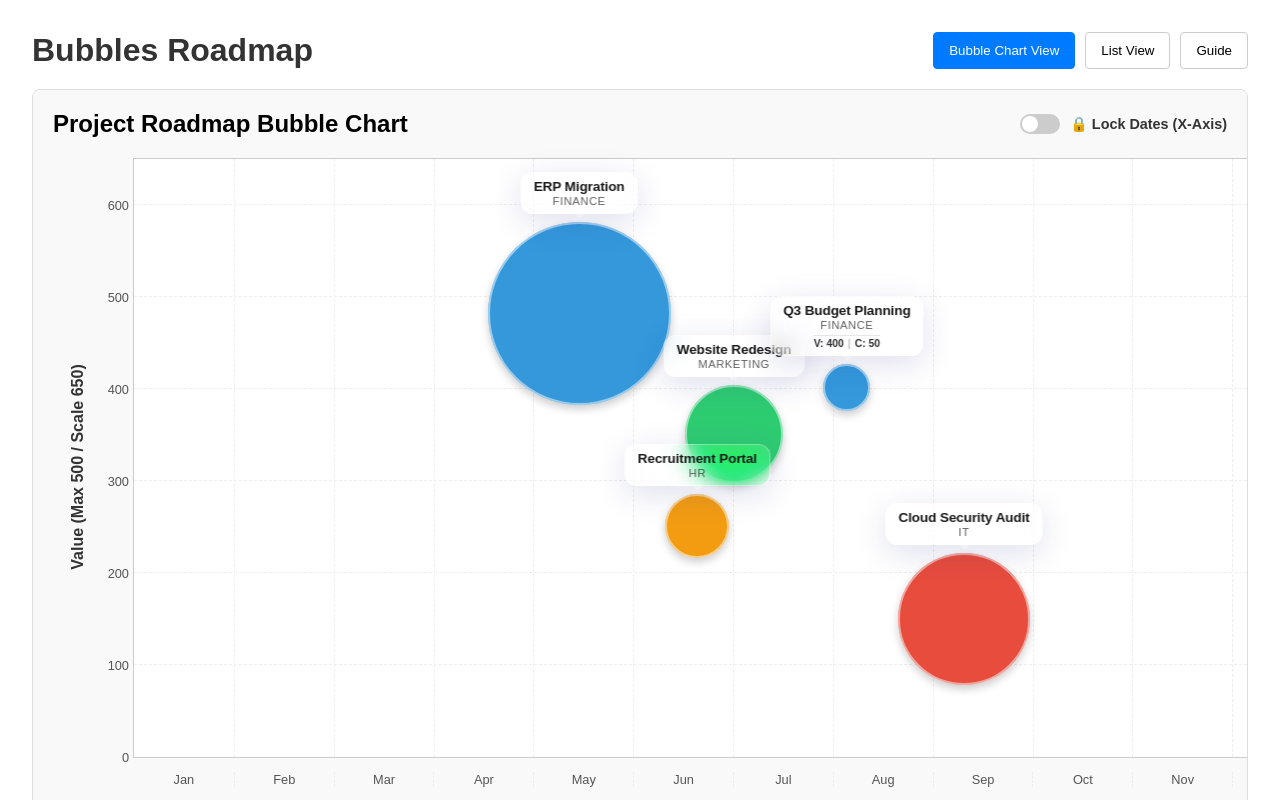
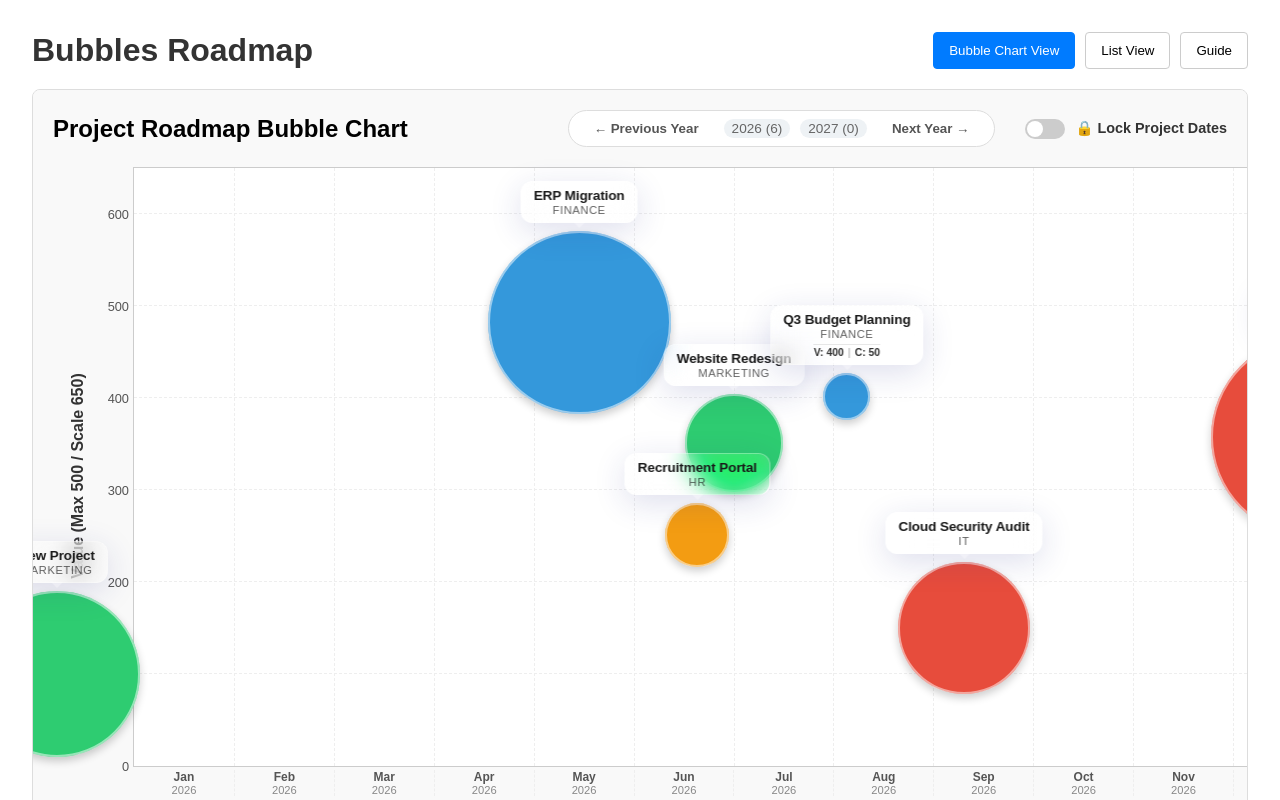
Before and after one commit to briensbe/bubbles-roadmap, an Angular app: page / in a window 1280 px wide. Shown: the top 800 px of the page. Built offline with nearby package versions, Linux system fonts and the light colour scheme; what lucide-angular, ngx-markdown would draw is missing.

Commit message:
navigation entre projets avec 2 années visibles

```diff
--- a/src/app/models/project.constants.ts
+++ b/src/app/models/project.constants.ts
@@ -12,4 +12,20 @@ export const DEFAULT_PROJECTS: ProjectBubble[] = [
     { id: 3, name: 'Cloud Security Audit', service: 'IT', complexity: 300, value: 150, startDate: new Date(2026, 8, 10) }, // September
     { id: 4, name: 'Recruitment Portal', service: 'HR', complexity: 100, value: 250, startDate: new Date(2026, 5, 20) }, // June
     { id: 5, name: 'Q3 Budget Planning', service: 'Finance', complexity: 50, value: 400, startDate: new Date(2026, 7, 5) }, // August
+    {
+        id: 6,
+        name: "New Project",
+        service: "IT",
+        complexity: 500,
+        value: 356,
+        startDate: new Date("2026-12-25T00:00:00.000Z")
+    },
+    {
+        id: 7,
+        name: "New Project",
+        service: "Marketing",
+        complexity: 400,
+        value: 100,
+        startDate: new Date("2025-12-08T00:00:00.000Z")
+    }
 ];
--- a/src/app/roadmap/roadmap.component.css
+++ b/src/app/roadmap/roadmap.component.css
@@ -20,6 +20,45 @@
 .roadmap-controls {
   display: flex;
   align-items: center;
+  gap: 20px;
+}
+
+.timeline-nav {
+  display: flex;
+  align-items: center;
+  gap: 15px;
+  background: white;
+  padding: 5px 15px;
+  border-radius: 20px;
+  border: 1px solid #ddd;
+}
+
+.nav-btn {
+  background: none;
+  border: none;
+  cursor: pointer;
+  font-weight: 600;
+  color: #555;
+  padding: 5px 10px;
+  border-radius: 4px;
+}
+
+.nav-btn:hover {
+  background-color: #f0f0f0;
+  color: #333;
+}
+
+.nav-indicators {
+  display: flex;
+  gap: 10px;
+  font-size: 0.85rem;
+  color: #666;
+}
+
+.count-badge {
+  background: #eef2f5;
+  padding: 2px 8px;
+  border-radius: 10px;
 }
 
 /* Toggle Switch Styles */
@@ -76,7 +115,7 @@ input:checked + .slider:before {
 
 .roadmap-grid {
   position: relative;
-  width: 1200px; /* Fixed width for the timeline (e.g., 100px per month * 12 months) */
+  width: 2400px; /* Width for 24 months (100px per month) */
   height: 600px; /* Fixed height for the Value axis */
   border: 1px solid #ccc;
   background-color: white;
@@ -126,9 +165,22 @@ input:checked + .slider:before {
 }
 
 .month-label {
-  flex-basis: calc(100% / 12);
+  flex-basis: calc(100% / 24); /* 1/24th width */
   text-align: center;
   border-left: 1px dashed #eee;
+  display: flex;
+  flex-direction: column;
+  justify-content: center;
+  font-size: 0.75rem;
+}
+
+.month-name {
+  font-weight: 600;
+}
+
+.month-year {
+  font-size: 0.7rem;
+  color: #888;
 }
 
 .month-label:first-child {
--- a/src/app/roadmap/roadmap.component.html
+++ b/src/app/roadmap/roadmap.component.html
@@ -3,6 +3,17 @@
     <h2>Project Roadmap Bubble Chart</h2>
 
     <div class="roadmap-controls">
+      <!-- Navigation -->
+      <div class="timeline-nav">
+        <button class="nav-btn" (click)="navigate(-12)">← Previous Year</button>
+        <span class="nav-indicators">
+          @for (count of projectCounts(); track count.year) {
+          <span class="count-badge">{{ count.year }} ({{ count.count }})</span>
+          }
+        </span>
+        <button class="nav-btn" (click)="navigate(12)">Next Year →</button>
+      </div>
+
       <label class="toggle-switch">
         <input
           type="checkbox"
@@ -10,7 +21,7 @@
           (change)="isXAxisLocked.set(!isXAxisLocked())"
         />
         <span class="slider"></span>
-        <span class="toggle-label">🔒 Lock Dates (X-Axis)</span>
+        <span class="toggle-label">🔒 Lock Project Dates</span>
       </label>
     </div>
   </div>
@@ -34,12 +45,17 @@
     } }
 
     <!-- Grid Lines X and X-Axis (Timeline) -->
-    @for (month of months; track month; let i = $index) {
-    <div class="grid-line-x" [style.left.%]="(i + 1) * (100 / 12)"></div>
+    <!-- Grid Lines X and X-Axis (Timeline) -->
+    @for (month of timelineMonths; track month.name + month.year; let i = $index) {
+    <!-- Grid line every month -->
+    <div class="grid-line-x" [style.left.%]="(i + 1) * (100 / viewDurationMonths)"></div>
     }
     <div class="axis-x">
-      @for (month of months; track month) {
-      <div class="month-label">{{ month }}</div>
+      @for (month of timelineMonths; track month.name + month.year) {
+      <div class="month-label">
+        <span class="month-name">{{ month.name }}</span>
+        <span class="month-year">{{ month.year }}</span>
+      </div>
       }
     </div>
 
--- a/src/app/roadmap/roadmap.component.ts
+++ b/src/app/roadmap/roadmap.component.ts
@@ -1,4 +1,4 @@
-import { Component, inject, OnInit, signal } from '@angular/core';
+import { Component, inject, OnInit, signal, computed } from '@angular/core';
 import { CommonModule } from '@angular/common';
 import { RoadmapService } from '../roadmap.service';
 import { ProjectBubbleComponent } from '../project-bubble/project-bubble.component';
@@ -21,7 +21,57 @@ export class RoadmapComponent implements OnInit {
   // Expose configuration to template
   readonly CONFIG = ROADMAP_CONFIG;
 
-  months = ['Jan', 'Feb', 'Mar', 'Apr', 'May', 'Jun', 'Jul', 'Aug', 'Sep', 'Oct', 'Nov', 'Dec'];
+  // Timeline Configuration
+  readonly viewDurationMonths = 24;
+  // Use a signal for viewStartDate to ensure reactivity
+  viewStartDate = signal<Date>(new Date(new Date().getFullYear(), new Date().getMonth(), 1));
+
+  get timelineMonths(): { name: string, year: number }[] {
+    const months = [];
+    const start = this.viewStartDate();
+    for (let i = 0; i < this.viewDurationMonths; i++) {
+      const date = new Date(start.getFullYear(), start.getMonth() + i, 1);
+      months.push({
+        name: date.toLocaleString('default', { month: 'short' }),
+        year: date.getFullYear()
+      });
+    }
+    return months;
+  }
+
+  // Computed property to count projects per visible year
+  projectCounts = computed(() => {
+    const projects = this.projects();
+    const start = this.viewStartDate();
+    const end = new Date(start.getFullYear(), start.getMonth() + this.viewDurationMonths, 0);
+
+    // Get unique years in the view
+    const years = new Set<number>();
+    for (let i = 0; i < this.viewDurationMonths; i++) {
+      const d = new Date(start.getFullYear(), start.getMonth() + i, 1);
+      years.add(d.getFullYear());
+    }
+
+    const counts: { year: number, count: number }[] = [];
+    years.forEach(year => {
+      const count = projects.filter(p => {
+        const pDate = new Date(p.startDate);
+        return pDate.getFullYear() === year;
+      }).length;
+      counts.push({ year, count });
+    });
+
+    return counts.sort((a, b) => a.year - b.year);
+  });
+
+  /**
+   * Navigates the timeline by a given number of months.
+   */
+  navigate(months: number): void {
+    const current = this.viewStartDate();
+    const newDate = new Date(current.getFullYear(), current.getMonth() + months, 1);
+    this.viewStartDate.set(newDate);
+  }
 
   // State for editing and selection
   activeProject = signal<ProjectBubble | null>(null);
@@ -43,9 +93,8 @@ export class RoadmapComponent implements OnInit {
   }
 
   // Constants defining the grid dimensions in pixels (must match CSS .roadmap-grid)
-  private GRID_WIDTH = 1200;
+  private GRID_WIDTH = 2400; // Increased for 24 months (100px per month)
   private GRID_HEIGHT = 600;
-
 
   serviceColors = [
     { name: 'Finance', class: 'finance-bubble' },
@@ -74,24 +123,27 @@ export class RoadmapComponent implements OnInit {
   ngOnInit(): void {
   }
 
-
-
   /**
-   * Calculates the X position (in pixels) based on the project's start date (month).
-   * Maps the date within the year to a position across the GRID_WIDTH.
+   * Calculates the X position (in pixels) based on the project's start date.
+   * Maps the date relative to viewStartDate across the GRID_WIDTH (24 months).
    */
   calculateXPosition(date: Date): number {
-    const month = date.getMonth(); // 0 (Jan) to 11 (Dec)
-    const dayOfMonth = date.getDate();
-    const daysInMonth = new Date(date.getFullYear(), month + 1, 0).getDate();
+    const start = new Date(date);
+    const viewStart = this.viewStartDate();
 
-    // Calculate position within the month slot (0 to 1/12th of the width)
-    const monthFraction = (dayOfMonth - 1) / daysInMonth;
+    // Calculate difference in months
+    const monthsDiff = (start.getFullYear() - viewStart.getFullYear()) * 12 + (start.getMonth() - viewStart.getMonth());
 
-    // Calculate total position: (Month Index + Fraction) / 12 * GRID_WIDTH
-    const normalizedPosition = (month + monthFraction) / 12;
+    // Calculate fraction of current month
+    const daysInMonth = new Date(start.getFullYear(), start.getMonth() + 1, 0).getDate();
+    const monthFraction = (start.getDate() - 1) / daysInMonth;
 
-    // Return the position of the center point on the timeline
+    // Total months from start
+    const totalMonths = monthsDiff + monthFraction;
+
+    // Normalize to grid width (can extend beyond 0-1 range)
+    const normalizedPosition = totalMonths / this.viewDurationMonths;
+
     return normalizedPosition * this.GRID_WIDTH;
   }
 
@@ -143,17 +195,22 @@ export class RoadmapComponent implements OnInit {
 
     // 2. Calculate new Start Date (X position)
     const normalizedTime = Math.max(0, Math.min(newX, this.GRID_WIDTH)) / this.GRID_WIDTH; // 0 to 1
-    const totalMonths = normalizedTime * 12;
-    const monthIndex = Math.floor(totalMonths); // 0 to 11
-    const dayFraction = totalMonths - monthIndex;
+    const totalMonthsFromStart = normalizedTime * this.viewDurationMonths;
 
-    const currentYear = new Date().getFullYear();
-    const daysInNewMonth = new Date(currentYear, monthIndex + 1, 0).getDate();
+    // Add these months to viewStartDate
+    const viewStart = this.viewStartDate();
+    const targetMonthIndex = Math.floor(totalMonthsFromStart);
+    const dayFraction = totalMonthsFromStart - targetMonthIndex;
+
+    const targetDate = new Date(viewStart.getFullYear(), viewStart.getMonth() + targetMonthIndex, 1);
+
+    // Ensure accurate day calculation for the target month
+    const daysInNewMonth = new Date(targetDate.getFullYear(), targetDate.getMonth() + 1, 0).getDate();
     const newDay = Math.max(1, Math.round(dayFraction * daysInNewMonth));
 
     const newStartDate = this.isXAxisLocked()
       ? project.startDate
-      : new Date(currentYear, monthIndex, newDay);
+      : new Date(targetDate.getFullYear(), targetDate.getMonth(), newDay);
 
     // Create a temporary project object with updated values
     const updatedProject: ProjectBubble = {
```
